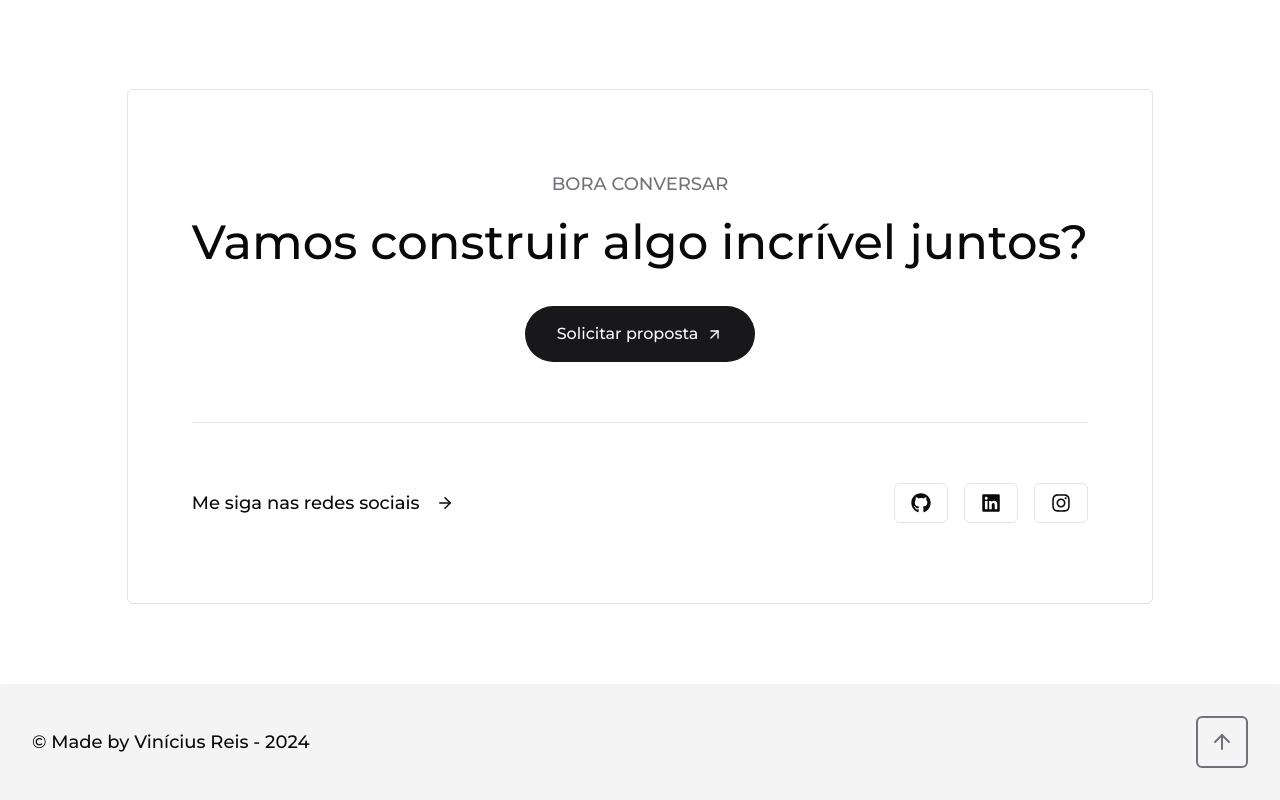
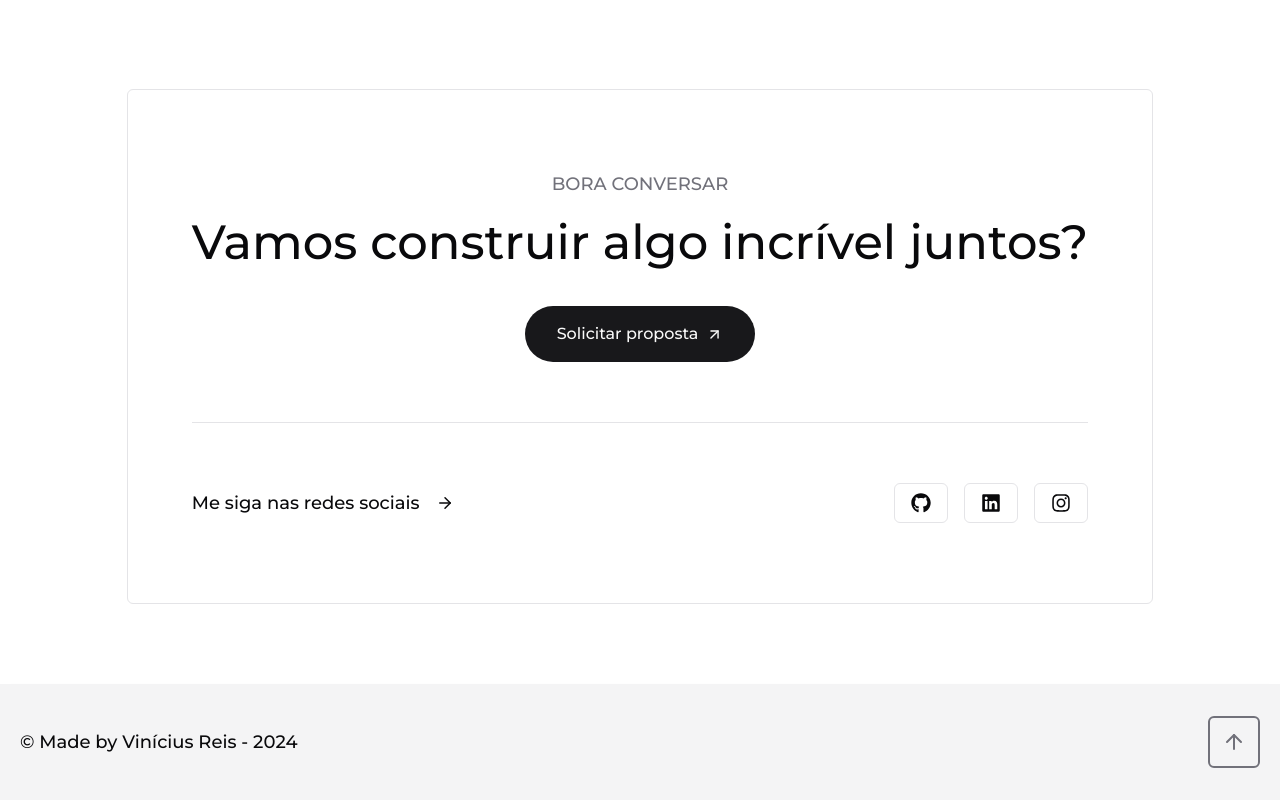
Before and after one commit to vinicius-dsr/vinidev-site, a Next.js app: page / in a window 1280 px wide. Shown: the part 3258-4058 px from the top of the page. Built offline with nearby package versions, Linux system fonts and the light colour scheme.

Commit message:
style: adjust padding horizontal in contact page and footer component

```diff
--- a/app/_components/Footer.tsx
+++ b/app/_components/Footer.tsx
@@ -4,7 +4,7 @@ import Link from "next/link";
 export default function Footer() {
   return (
     <footer className="border-t/50 w-full bg-accent py-4 shadow-lg md:py-8">
-      <div className="container flex max-w-screen-xl items-center justify-between">
+      <div className="mx-auto flex max-w-screen-xl items-center justify-between px-5">
         <p className="text-base font-medium md:text-lg">
           &copy; Made by Vinícius Reis - 2024
         </p>
--- a/app/contact/page.tsx
+++ b/app/contact/page.tsx
@@ -5,7 +5,7 @@ export default function page() {
   return (
     <main className="relative h-full w-full bg-background">
       <div className="absolute bottom-0 left-0 right-0 top-0 z-0 bg-[linear-gradient(to_right,#4f4f4f2e_1px,transparent_1px),linear-gradient(to_bottom,#4f4f4f2e_1px,transparent_1px)] bg-[size:14px_24px] [mask-image:radial-gradient(ellipse_60%_50%_at_50%_0%,#000_70%,transparent_100%)]"></div>
-      <div className="container relative mx-auto flex max-w-screen-lg flex-col py-12 md:py-24">
+      <div className="relative mx-auto flex max-w-screen-lg flex-col px-5 py-12 md:py-24">
         <div className="mb-8 flex flex-col items-center gap-4">
           <h3 className="text-base font-medium uppercase text-muted-foreground md:text-lg">
             Novo Projeto
```
